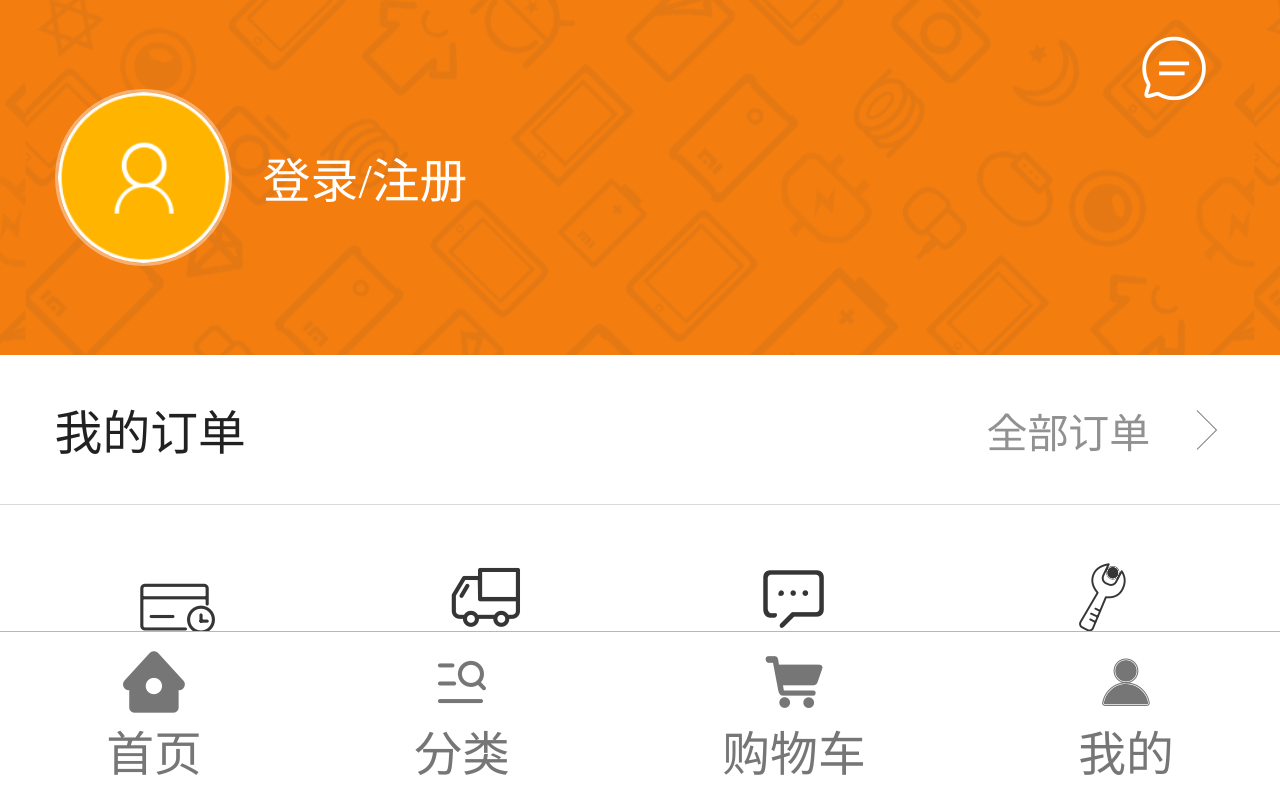
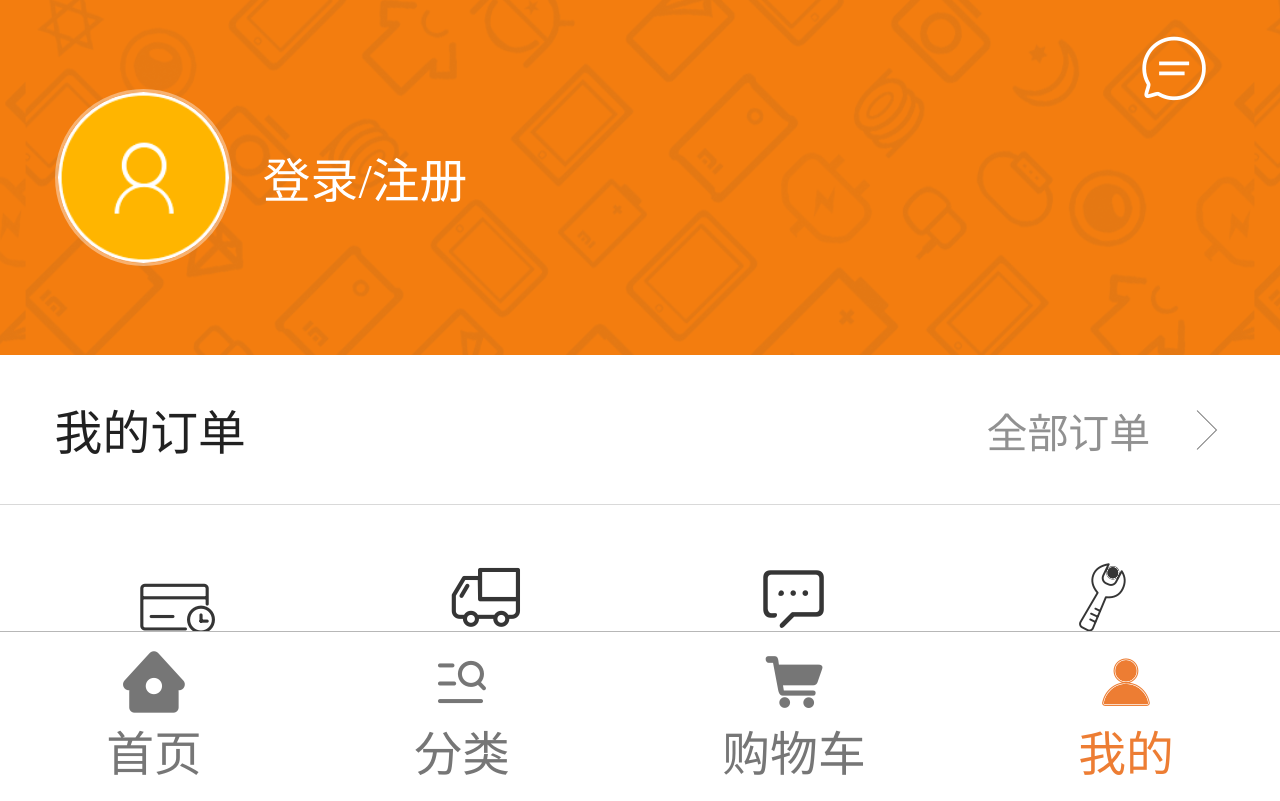
Before and after one commit to cwcocococos/ysmd, a Vue app in the folder site/: page /user in a window 1280 px wide. Built offline with nearby package versions, Linux system fonts and the light colour scheme.

Commit message:
yang第六次提交

```diff
--- a/site/src/components/Footer.vue
+++ b/site/src/components/Footer.vue
@@ -12,7 +12,7 @@
             <i class="iconfont icon-gouwuche1"></i>
             <p>购物车</p>
         </router-link>
-        <router-link tag="li"  :to="{path:'/my'}" class="title">
+        <router-link tag="li"  :to="{path:'/user'}" class="title">
             <i class="iconfont icon-wodedangxuan"></i>
             <p>我的</p>
         </router-link>
```
